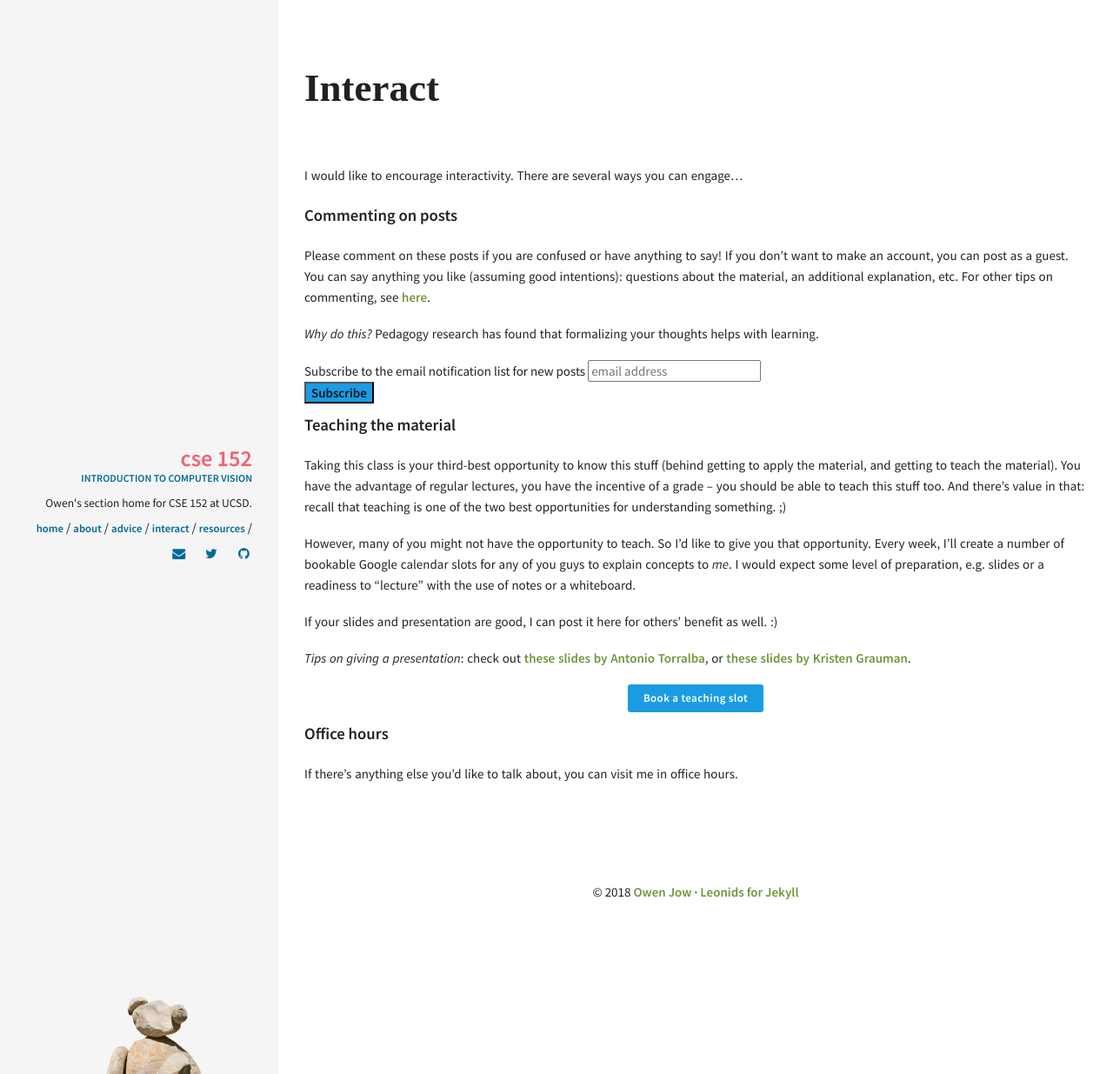
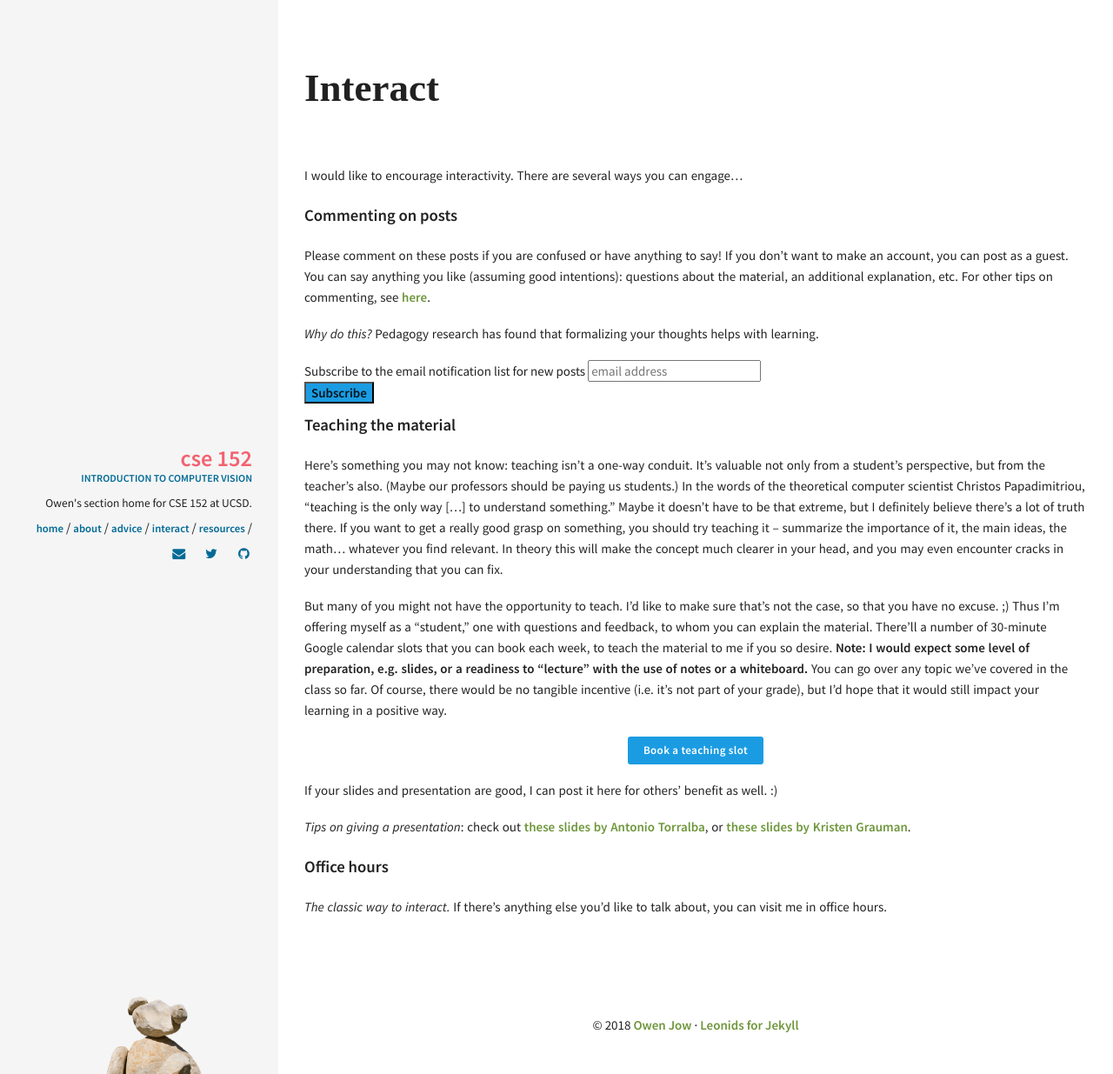
Before and after one commit to ohjay/cse152, a Jekyll site: the page built from pages/interact.md, in a window 1280 px wide. Shown: the whole page at 87% size. Built offline with Jekyll 4.4.1, drawn with Linux system fonts in a browser that asks for light colours; some web fonts are replaced; comment, search, counter and statistics services are not loaded.

Commit message:
minor content updates r3

```diff
--- a/pages/interact.md
+++ b/pages/interact.md
@@ -27,18 +27,18 @@ _Why do this?_ Pedagogy research has found that formalizing your thoughts helps
 
 #### Teaching the material
 
-Taking this class is your third-best opportunity to know this stuff (behind getting to apply the material, and getting to teach the material). You have the advantage of regular lectures, you have the incentive of a grade – you should be able to teach this stuff too. And there's value in that: recall that teaching is one of the two best opportunities for understanding something. ;)
+Here's something you may not know: teaching isn't a one-way conduit. It's valuable not only from a student's perspective, but from the teacher's also. (Maybe our professors should be paying us students.) In the words of the theoretical computer scientist Christos Papadimitriou, "teaching is the only way [...] to understand something." Maybe it doesn't have to be that extreme, but I definitely believe there's a lot of truth there. If you want to get a really good grasp on something, you should try teaching it – summarize the importance of it, the main ideas, the math... whatever you find relevant. In theory this will make the concept much clearer in your head, and you may even encounter cracks in your understanding that you can fix.
 
-However, many of you might not have the opportunity to teach. So I'd like to give you that opportunity. Every week, I'll create a number of bookable Google calendar slots for any of you guys to explain concepts to _me_. I would expect some level of preparation, e.g. slides or a readiness to "lecture" with the use of notes or a whiteboard.
+But many of you might not have the opportunity to teach. I'd like to make sure that's not the case, so that you have no excuse. ;) Thus I'm offering myself as a "student," one with questions and feedback, to whom you can explain the material. There'll a number of 30-minute Google calendar slots that you can book each week, to teach the material to me if you so desire. **Note: I would expect some level of preparation, e.g. slides, or a readiness to "lecture" with the use of notes or a whiteboard.** You can go over any topic we've covered in the class so far. Of course, there would be no tangible incentive (i.e. it's not part of your grade), but I'd hope that it would still impact your learning in a positive way.
+
+<div style="text-align: center">
+  <a id="ts-button" href="https://calendar.google.com/calendar/selfsched?sstoken=UUdpTHc2UWlqV1I2fGRlZmF1bHR8YTcyNzZmZjIxODI4M2IyNjIzYThiOWZkZjk0YTAwY2Q">Book a teaching slot</a>
+</div>
 
 If your slides and presentation are good, I can post it here for others' benefit as well. :)
 
 _Tips on giving a presentation_: check out [these slides by Antonio Torralba](https://d1b10bmlvqabco.cloudfront.net/attach/jcirbunfsor3sh/i54riyaslsX/jgvhcnsbmjkb/GiveAGoodTalk.pdf), or [these slides by Kristen Grauman](https://www.cc.gatech.edu/~parikh/citizenofcvpr/static/slides/grauman_preparing_clear_talks.pdf).
 
-<div style="text-align: center">
-  <a id="ts-button" href="https://calendar.google.com/calendar/selfsched?sstoken=UUdpTHc2UWlqV1I2fGRlZmF1bHR8YTcyNzZmZjIxODI4M2IyNjIzYThiOWZkZjk0YTAwY2Q">Book a teaching slot</a>
-</div>
-
 #### Office hours
 
-If there's anything else you'd like to talk about, you can visit me in office hours.
+_The classic way to interact._ If there's anything else you'd like to talk about, you can visit me in office hours.
```
